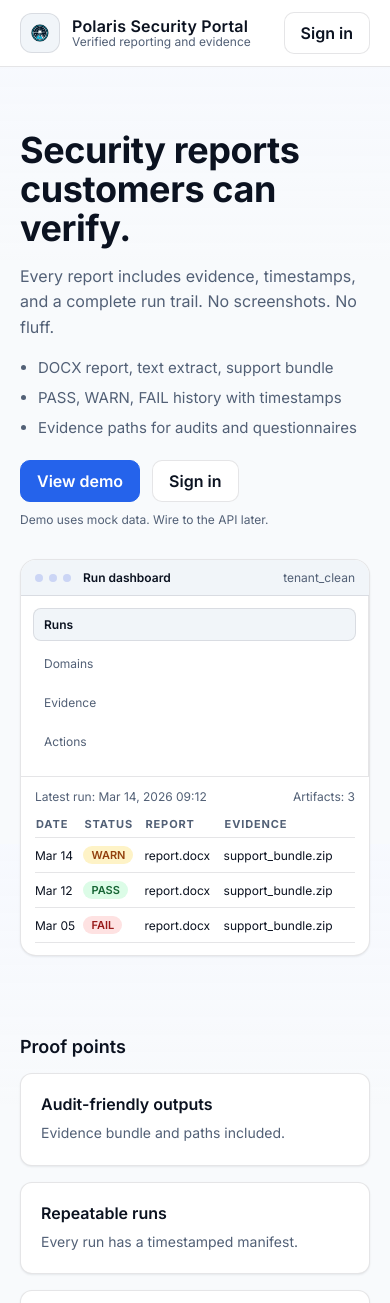
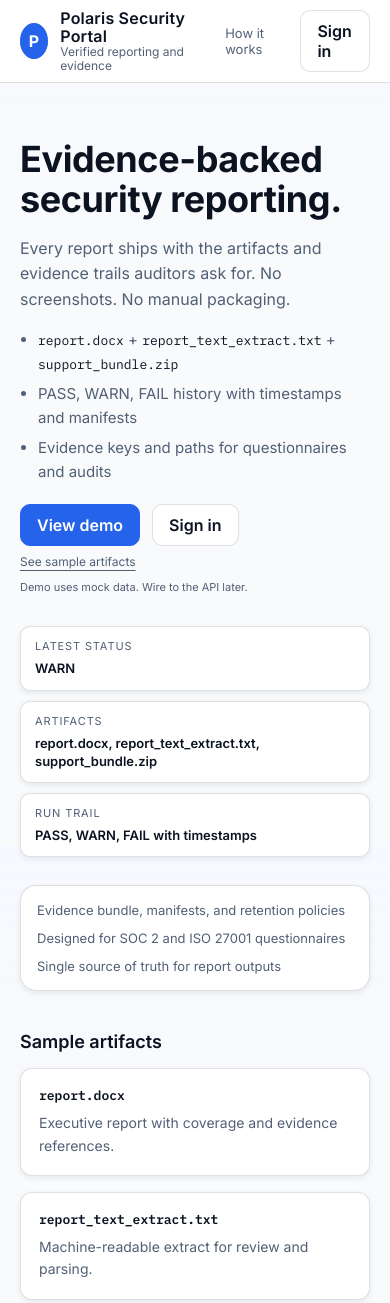
Before and after one commit to heyitsmrshea/Polaris-Security, a plain HTML site: page frontend/portal/index.html in a window 390 px wide. Shown: the top 1303 px of the page. Drawn offline with Linux system fonts and the light colour scheme.

Commit message:
Portal landing: add trust signals and artifacts

```diff
--- a/frontend/portal/app.js
+++ b/frontend/portal/app.js
@@ -111,7 +111,7 @@
       await sleep(180);
       return {
         name: "Drew",
-        org: "tenant_clean",
+        org: "polaris",
         role: "Admin",
         email: "drew@example.com",
       };
@@ -126,7 +126,7 @@
         const id = `run_${d.toISOString().replace(/[-:.TZ]/g, "").slice(0, 14)}_${status.toLowerCase()}`;
         return {
           id,
-          org_slug: i % 3 === 0 ? "polaris" : "tenant_clean",
+          org_slug: "polaris",
           label: i % 2 === 0 ? "ad-hoc" : "scheduled",
           created_at: d.toISOString(),
           status,
@@ -239,7 +239,7 @@
         <div class="container nav-inner">
           <a class="brand" href="#/">
             <div class="brand-badge" aria-hidden="true">
-              <img class="brand-logo" src="./assets/polaris-logo.svg" alt="" />
+              <span class="brand-letter">P</span>
             </div>
             <div class="brand-title">
               <strong>Polaris Security Portal</strong>
@@ -259,25 +259,32 @@
     app.innerHTML = `
       ${renderNav({
         rightHtml: isAuthed()
-          ? `<a class="btn" href="#/app">Open Portal</a>`
-          : `<a class="btn" href="#/login">Sign in</a>`
+          ? `
+            <a class="nav-link" href="#/" data-scroll="how-it-works">How it works</a>
+            <a class="btn" href="#/app">Open Portal</a>
+          `
+          : `
+            <a class="nav-link" href="#/" data-scroll="how-it-works">How it works</a>
+            <a class="btn" href="#/login">Sign in</a>
+          `
       })}
       <div class="container hero">
         <div class="hero-grid">
           <div class="hero-copy">
-            <h1 class="h-title">Security reports customers can verify.</h1>
+            <h1 class="h-title">Evidence-backed security reporting.</h1>
             <p class="h-sub">
-              Every report includes evidence, timestamps, and a complete run trail. No screenshots. No fluff.
+              Every report ships with the artifacts and evidence trails auditors ask for. No screenshots. No manual packaging.
             </p>
             <ul class="hero-list">
-              <li>DOCX report, text extract, support bundle</li>
-              <li>PASS, WARN, FAIL history with timestamps</li>
-              <li>Evidence paths for audits and questionnaires</li>
+              <li><span class="mono">report.docx</span> + <span class="mono">report_text_extract.txt</span> + <span class="mono">support_bundle.zip</span></li>
+              <li>PASS, WARN, FAIL history with timestamps and manifests</li>
+              <li>Evidence keys and paths for questionnaires and audits</li>
             </ul>
             <div class="cta-row">
               <a class="btn primary" href="#/app">View demo</a>
               <a class="btn" href="#/login">Sign in</a>
             </div>
+            <a class="text-link hero-link" href="#/" data-scroll="artifacts">See sample artifacts</a>
             <div class="hero-caption">Demo uses mock data. Wire to the API later.</div>
           </div>
 
@@ -285,8 +292,8 @@
             <div class="shot">
               <div class="shot-bar">
                 <div class="shot-dots"><span></span><span></span><span></span></div>
-                <div class="shot-title">Run dashboard</div>
-                <div class="shot-meta">tenant_clean</div>
+                <div class="shot-title">Run overview</div>
+                <div class="shot-meta">Evidence review</div>
               </div>
               <div class="shot-body">
                 <div class="shot-sidebar">
@@ -298,7 +305,7 @@
                 <div class="shot-main">
                   <div class="shot-summary">
                     <span>Latest run: Mar 14, 2026 09:12</span>
-                    <span>Artifacts: 3</span>
+                    <span>Artifacts: report.docx + report_text_extract.txt + support_bundle.zip</span>
                   </div>
                   <table class="shot-table">
                     <thead>
@@ -333,25 +340,68 @@
                 </div>
               </div>
             </div>
+            <div class="shot-mobile">
+              <div class="metric-card">
+                <div class="metric-label">Latest status</div>
+                <div class="metric-value">WARN</div>
+              </div>
+              <div class="metric-card">
+                <div class="metric-label">Artifacts</div>
+                <div class="metric-value">report.docx, report_text_extract.txt, support_bundle.zip</div>
+              </div>
+              <div class="metric-card">
+                <div class="metric-label">Run trail</div>
+                <div class="metric-value">PASS, WARN, FAIL with timestamps</div>
+              </div>
+            </div>
+          </div>
+        </div>
+      </div>
+
+      <div class="container trust-strip" id="how-it-works">
+        <div class="trust-item">Evidence bundle, manifests, and retention policies</div>
+        <div class="trust-item">Designed for SOC 2 and ISO 27001 questionnaires</div>
+        <div class="trust-item">Single source of truth for report outputs</div>
+      </div>
+
+      <div class="container section" id="artifacts">
+        <div class="section-title">Sample artifacts</div>
+        <div class="artifact-grid">
+          <div class="artifact-card">
+            <div class="artifact-name">report.docx</div>
+            <div class="artifact-desc">Executive report with coverage and evidence references.</div>
+          </div>
+          <div class="artifact-card">
+            <div class="artifact-name">report_text_extract.txt</div>
+            <div class="artifact-desc">Machine-readable extract for review and parsing.</div>
+          </div>
+          <div class="artifact-card">
+            <div class="artifact-name">support_bundle.zip</div>
+            <div class="artifact-desc">Evidence bundle with manifests and paths.</div>
           </div>
         </div>
       </div>
 
       <div class="container section">
-        <div class="section-title">Proof points</div>
+        <div class="section-title">Built for evidence</div>
         <div class="proof-grid">
           <div class="proof-card">
-            <h3>Audit-friendly outputs</h3>
-            <p>Evidence bundle and paths included.</p>
+            <h3>Faster audit prep</h3>
+            <p>Artifacts already packaged and ready to share.</p>
           </div>
           <div class="proof-card">
             <h3>Repeatable runs</h3>
-            <p>Every run has a timestamped manifest.</p>
+            <p>Manifest and timestamps for every run.</p>
           </div>
           <div class="proof-card">
-            <h3>Customer-ready UX</h3>
-            <p>Clean portal view for execs and auditors.</p>
+            <h3>Fewer back-and-forths</h3>
+            <p>Evidence references auditors can follow.</p>
           </div>
+        </div>
+        <div class="trust-row">
+          <span>No raw telemetry sharing</span>
+          <span>Artifact retention controls</span>
+          <span>Exportable evidence bundle</span>
         </div>
       </div>
 
@@ -359,8 +409,8 @@
         <div class="row" style="justify-content: space-between;">
           <div>Copyright ${new Date().getFullYear()} Polaris Security Portal</div>
           <div class="row">
+            <a class="text-link" href="mailto:security@polaris.example">Security</a>
             <button class="btn small" id="theme-toggle" title="Toggle theme">Theme</button>
-            <div class="mono">Build: static-ui-demo</div>
           </div>
         </div>
       </div>
@@ -849,6 +899,25 @@
         route();
       };
     }
+
+    const scrollLinks = qsa("[data-scroll]");
+    scrollLinks.forEach((link) => {
+      link.addEventListener("click", (event) => {
+        const target = link.getAttribute("data-scroll");
+        if (!target) return;
+        event.preventDefault();
+        const doScroll = () => {
+          const el = qs(`#${target}`);
+          if (el) el.scrollIntoView({ behavior: "smooth", block: "start" });
+        };
+        if (location.hash !== "#/" && location.hash !== "") {
+          location.hash = "#/";
+          setTimeout(doScroll, 50);
+        } else {
+          doScroll();
+        }
+      });
+    });
   }
 
   function wireAuthedHandlers() {
--- a/frontend/portal/styles.css
+++ b/frontend/portal/styles.css
@@ -5,10 +5,10 @@
   --surface-2: #f1f5f9;
   --text: #0b1220;
   --muted: #526076;
-  --border: rgba(2, 6, 23, 0.1);
+  --border: rgba(2, 6, 23, 0.12);
   --accent: #2563eb;
   --accent-dark: #1d4ed8;
-  --shadow: 0 1px 2px rgba(15, 23, 42, 0.08);
+  --shadow: 0 2px 6px rgba(15, 23, 42, 0.08);
 
   --radius: 12px;
   --radius-2: 16px;
@@ -20,7 +20,7 @@
 
 [data-theme="dark"] {
   --bg: #0b1220;
-  --bg-tint: rgba(37, 99, 235, 0.1);
+  --bg-tint: rgba(37, 99, 235, 0.08);
   --surface: #0f172a;
   --surface-2: #111c33;
   --text: #f8fafc;
@@ -66,7 +66,7 @@
   display: flex;
   align-items: center;
   justify-content: space-between;
-  padding: 12px 0;
+  padding: 10px 0;
   gap: 16px;
 }
 
@@ -76,18 +76,19 @@
   gap: 12px;
 }
 .brand-badge {
-  width: 40px;
-  height: 40px;
-  border-radius: 12px;
-  background: var(--surface-2);
-  border: 1px solid var(--border);
+  width: 36px;
+  height: 36px;
+  border-radius: 50%;
+  background: var(--accent);
+  border: 1px solid var(--accent);
   display: grid;
   place-items: center;
 }
-.brand-logo {
-  width: 26px;
-  height: 26px;
-  display: block;
+.brand-letter {
+  font-size: 16px;
+  font-weight: 700;
+  color: #ffffff;
+  letter-spacing: 0.5px;
 }
 .brand-title {
   display: flex;
@@ -104,6 +105,19 @@
   display: flex;
   gap: 10px;
   align-items: center;
+}
+
+.nav-link {
+  font-size: 13px;
+  color: var(--muted);
+  padding: 8px 10px;
+  border-radius: 8px;
+  border: 1px solid transparent;
+}
+.nav-link:hover {
+  color: var(--text);
+  border-color: var(--border);
+  background: var(--surface-2);
 }
 
 .pill {
@@ -123,10 +137,11 @@
   padding: 10px 16px;
   border-radius: 10px;
   font-weight: 600;
-  transition: background 120ms ease, border-color 120ms ease, color 120ms ease;
+  transition: background 120ms ease, border-color 120ms ease, color 120ms ease, box-shadow 120ms ease;
 }
 .btn:hover { background: var(--surface-2); }
 .btn:active { background: var(--surface-2); }
+.btn:focus-visible { box-shadow: 0 0 0 3px rgba(37, 99, 235, 0.2); }
 .btn.primary {
   border-color: var(--accent);
   background: var(--accent);
@@ -142,7 +157,7 @@
 }
 
 .hero {
-  padding: 64px 0 24px;
+  padding: 56px 0 20px;
 }
 .hero-grid {
   display: grid;
@@ -159,8 +174,8 @@
 }
 
 .h-title {
-  font-size: 48px;
-  line-height: 1.08;
+  font-size: 44px;
+  line-height: 1.12;
   letter-spacing: -0.4px;
   margin: 0 0 16px;
   font-weight: 700;
@@ -184,6 +199,10 @@
   font-size: 15px;
 }
 .hero-list li { margin-bottom: 6px; }
+.hero-list .mono {
+  font-size: 13px;
+  color: var(--text);
+}
 
 .cta-row {
   display: flex;
@@ -194,9 +213,19 @@
 
 .hero-caption {
   margin-top: 10px;
+  font-size: 11px;
+  color: var(--muted);
+}
+
+.text-link {
+  display: inline-flex;
   font-size: 12px;
   color: var(--muted);
+  text-decoration: underline;
+  text-underline-offset: 4px;
 }
+.text-link:hover { color: var(--text); }
+.hero-link { margin-top: 8px; }
 
 .card {
   border: 1px solid var(--border);
@@ -230,10 +259,40 @@
   justify-content: center;
 }
 
+.shot-mobile {
+  display: none;
+  width: 100%;
+  max-width: 540px;
+  gap: 10px;
+}
+
+.metric-card {
+  border: 1px solid var(--border);
+  border-radius: 10px;
+  background: var(--surface);
+  box-shadow: var(--shadow);
+  padding: 12px 14px;
+}
+
+.metric-label {
+  font-size: 11px;
+  text-transform: uppercase;
+  letter-spacing: 0.08em;
+  color: var(--muted);
+}
+
+.metric-value {
+  margin-top: 6px;
+  font-size: 13px;
+  font-weight: 600;
+  color: var(--text);
+  line-height: 1.4;
+}
+
 .shot {
   width: 100%;
-  max-width: 520px;
-  border-radius: var(--radius-2);
+  max-width: 540px;
+  border-radius: 12px;
   border: 1px solid var(--border);
   background: var(--surface);
   box-shadow: var(--shadow);
@@ -259,7 +318,7 @@
   width: 8px;
   height: 8px;
   border-radius: 50%;
-  background: #cbd5f5;
+  background: #cbd5e1;
 }
 
 .shot-title {
@@ -274,12 +333,16 @@
 .shot-body {
   display: grid;
   grid-template-columns: 160px 1fr;
-  min-height: 260px;
+  min-height: 240px;
 }
 
 @media (max-width: 720px) {
   .shot-body { grid-template-columns: 1fr; }
   .shot-sidebar { border-right: none; border-bottom: 1px solid var(--border); }
+}
+@media (max-width: 640px) {
+  .shot { display: none; }
+  .shot-mobile { display: grid; }
 }
 
 .shot-sidebar {
@@ -291,8 +354,8 @@
 }
 
 .shot-item {
-  padding: 8px 10px;
-  border-radius: 8px;
+  padding: 6px 10px;
+  border-radius: 6px;
   margin-bottom: 6px;
   border: 1px solid transparent;
 }
@@ -312,8 +375,10 @@
   display: flex;
   justify-content: space-between;
   align-items: center;
+  flex-wrap: wrap;
+  gap: 6px 12px;
   margin-bottom: 12px;
-  font-size: 12px;
+  font-size: 11px;
   color: var(--muted);
 }
 
@@ -329,21 +394,24 @@
   text-transform: uppercase;
   letter-spacing: 0.08em;
   color: var(--muted);
-  padding-bottom: 6px;
+  padding: 6px 8px;
   border-bottom: 1px solid var(--border);
 }
 
 .shot-table td {
-  padding: 8px 0;
+  padding: 6px 8px;
   border-bottom: 1px solid var(--border);
+}
+.shot-table tbody tr:nth-child(even) {
+  background: rgba(148, 163, 184, 0.08);
 }
 
 .chip {
   display: inline-flex;
   align-items: center;
-  padding: 2px 8px;
-  border-radius: 999px;
-  font-size: 11px;
+  padding: 2px 6px;
+  border-radius: 6px;
+  font-size: 10px;
   font-weight: 600;
   background: #e2e8f0;
   color: #0b1220;
@@ -354,13 +422,60 @@
 .chip.fail { background: #fee2e2; color: #991b1b; }
 
 .section {
-  padding: 56px 0;
+  padding: 40px 0;
 }
 
 .section-title {
   font-size: 18px;
   font-weight: 600;
   margin-bottom: 16px;
+}
+
+.trust-strip {
+  display: grid;
+  grid-template-columns: repeat(3, 1fr);
+  gap: 12px;
+  padding: 16px;
+  border: 1px solid var(--border);
+  border-radius: var(--radius-2);
+  background: var(--surface);
+  box-shadow: var(--shadow);
+  margin: 8px auto 0;
+}
+@media (max-width: 900px) {
+  .trust-strip { grid-template-columns: 1fr; }
+}
+.trust-item {
+  font-size: 13px;
+  color: var(--muted);
+}
+
+.artifact-grid {
+  display: grid;
+  grid-template-columns: repeat(3, 1fr);
+  gap: 16px;
+}
+@media (max-width: 900px) {
+  .artifact-grid { grid-template-columns: 1fr; }
+}
+.artifact-card {
+  border: 1px solid var(--border);
+  border-radius: var(--radius);
+  background: var(--surface);
+  box-shadow: var(--shadow);
+  padding: 18px;
+}
+.artifact-name {
+  font-family: var(--mono);
+  font-size: 13px;
+  font-weight: 600;
+  margin-bottom: 8px;
+  color: var(--text);
+}
+.artifact-desc {
+  font-size: 14px;
+  color: var(--muted);
+  line-height: 1.6;
 }
 
 .proof-grid {
@@ -394,8 +509,23 @@
   line-height: 1.6;
 }
 
+.trust-row {
+  display: flex;
+  flex-wrap: wrap;
+  gap: 12px;
+  margin-top: 16px;
+  color: var(--muted);
+  font-size: 12px;
+}
+.trust-row span {
+  padding: 6px 10px;
+  border: 1px solid var(--border);
+  border-radius: 999px;
+  background: var(--surface);
+}
+
 .footer {
-  padding: 24px 0 40px;
+  padding: 20px 0 32px;
   color: var(--muted);
   font-size: 13px;
 }
```
